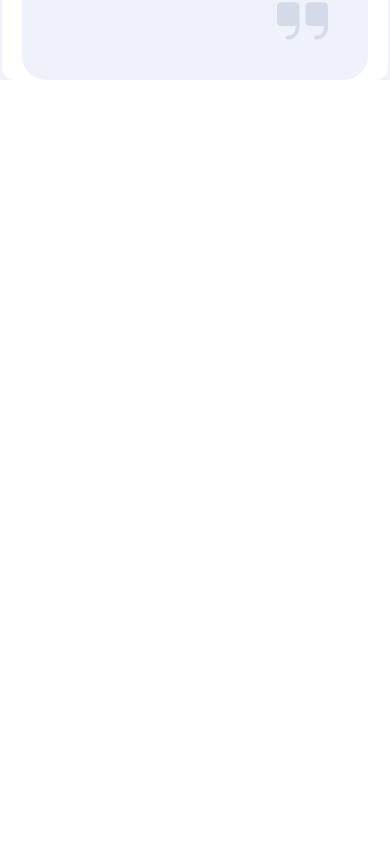
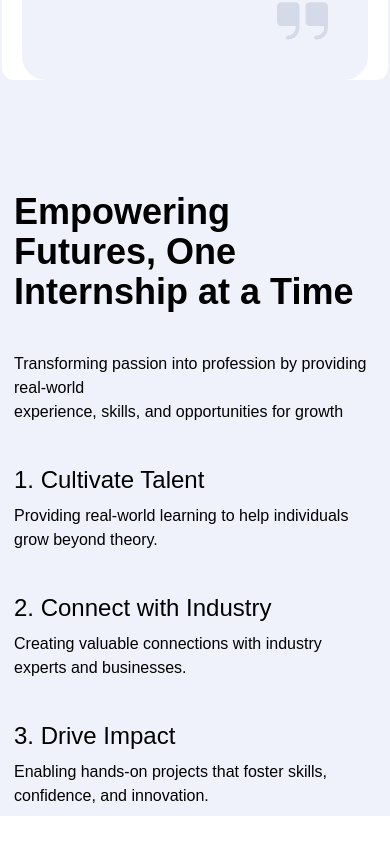
Before and after one commit to thenexgenix/AspireInternShipProgramme, a React (Vite) app in the folder Frontend/: page / in a window 390 px wide. Shown: the part 2090-2944 px from the top of the page. Before the commit the page ends 2282 px from the top, so only its background shows below. Built offline with nearby package versions, Linux system fonts and the light colour scheme.

Commit message:
responsive mission section

```diff
--- a/Frontend/src/pages/AboutUs/AboutUs.jsx
+++ b/Frontend/src/pages/AboutUs/AboutUs.jsx
@@ -2,13 +2,15 @@ import React from 'react';
 import Header from './Header/Header';
 import Banner from './Banner/Banner';
 import Quote from './quote/quote';
+import Mission from './Misson/Misson';
 
 const AboutUs = () => {
     return (
-        <div  style={{ fontFamily: "'Sen', sans-serif" }} className='bg-[#EFF2FA]'>
+        <div  style={{ fontFamily: "'Sen', sans-serif" }} className='bg-[#EFF2FA] '>
             <Header></Header>
             <Banner></Banner>
             <Quote></Quote>
+            <Mission></Mission>
         </div>
     );
 };
--- /dev/null
+++ b/Frontend/src/pages/AboutUs/Misson/Misson.jsx
@@ -0,0 +1,30 @@
+import React from "react";
+
+const Mission = () => {
+  return (
+    <div className="mx-0.5 lg:mx-10 my-20 flex flex-col lg:flex-row justify-between px-3 lg:px-20">
+      <div>
+        <h1 className="font-semibold text-4xl">
+        Empowering Futures, One <br /> Internship at a Time
+        </h1>
+        <p className="my-10">Transforming passion into profession by providing real-world <br /> experience, skills, and opportunities for growth</p>
+      </div>
+      <div>
+        <div>
+            <h1 className="text-2xl font-medium">1. Cultivate Talent</h1>
+            <p className="my-2">Providing real-world learning to help individuals <br /> grow beyond theory.</p>
+        </div>
+        <div className="my-10">
+            <h1 className="text-2xl font-medium">2. Connect with Industry</h1>
+            <p className="my-2">Creating valuable connections with industry <br /> experts and businesses.</p>
+        </div>
+        <div>
+            <h1 className="text-2xl font-medium">3. Drive Impact</h1>
+            <p className="my-2">Enabling hands-on projects that foster skills, <br /> confidence, and innovation.</p>
+        </div>
+      </div>
+    </div>
+  );
+};
+
+export default Mission;
```
